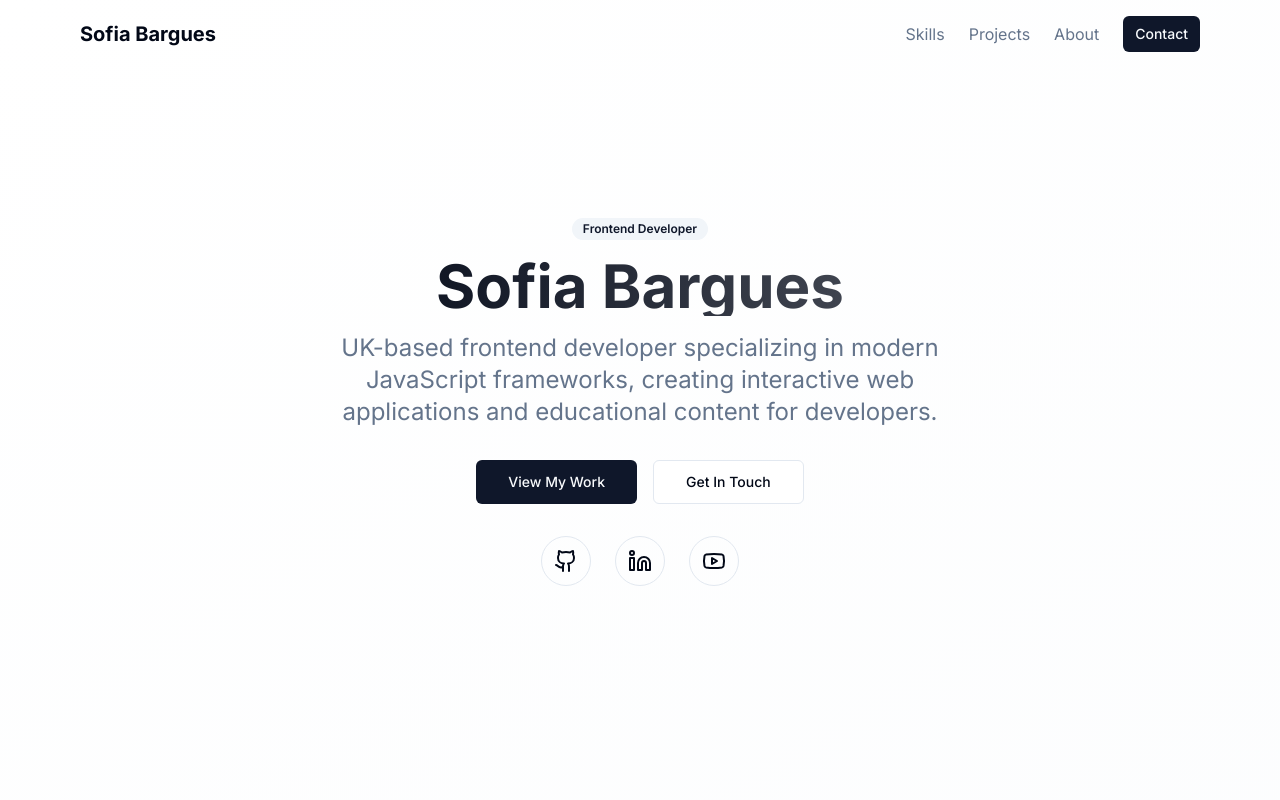
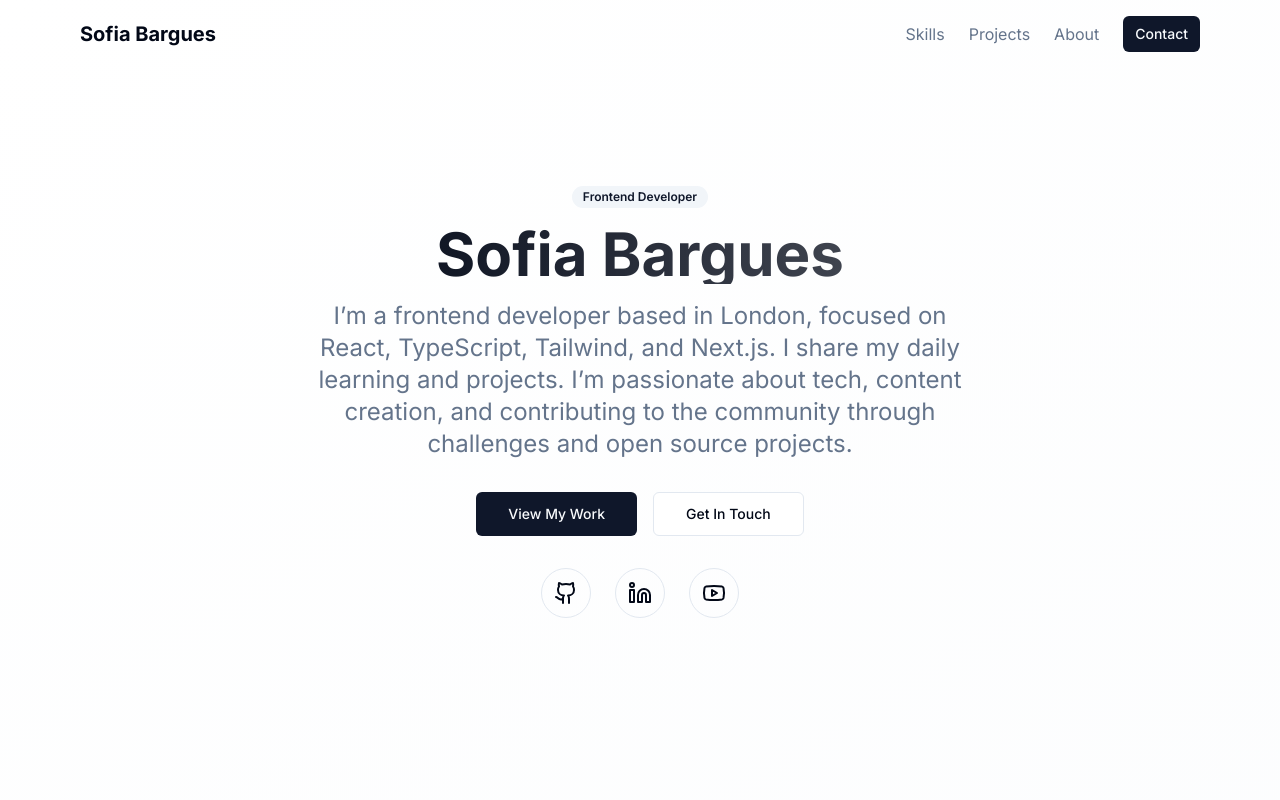
Before and after one commit to SofiaBargues/sofia-bargues-portfolio, a React (Vite) app: page / in a window 1280 px wide. Shown: the top 800 px of the page. Built offline with nearby package versions, Linux system fonts and the light colour scheme.

Commit message:
Replace hero text
Update the hero section's description with the new text provided by the user.

```diff
--- a/src/components/Hero.tsx
+++ b/src/components/Hero.tsx
@@ -1,4 +1,3 @@
-
 import { Badge } from "@/components/ui/badge";
 import { Button } from "@/components/ui/button";
 import { Github, Linkedin, Youtube } from "lucide-react";
@@ -15,8 +14,7 @@ const Hero = () => {
             Sofia Bargues
           </h1>
           <p className="text-xl md:text-2xl text-muted-foreground mb-8 max-w-2xl mx-auto leading-relaxed">
-            UK-based frontend developer specializing in modern JavaScript frameworks,
-            creating interactive web applications and educational content for developers.
+            I’m a frontend developer based in London, focused on React, TypeScript, Tailwind, and Next.js. I share my daily learning and projects. I’m passionate about tech, content creation, and contributing to the community through challenges and open source projects.
           </p>
         </div>
 
```
